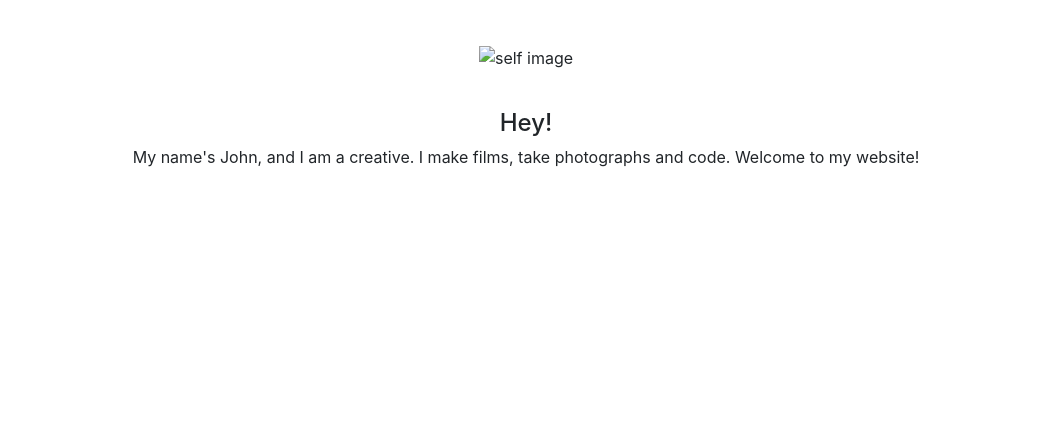
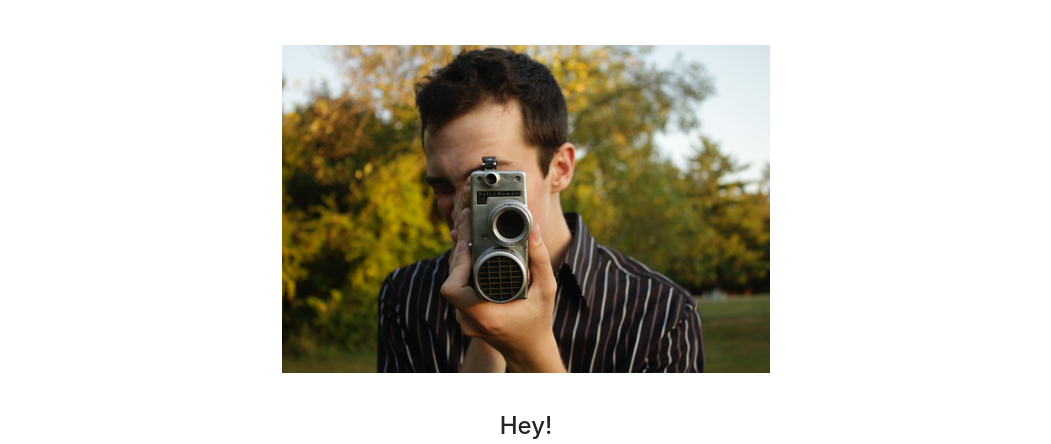
Before and after one commit to jfilm/Portfolio_Site, a plain HTML site: page index.html in a window 1280 px wide. Shown: the part 210-654 px from the top of the page, without its empty margins (114-1165 px from the left). Drawn offline with nearby package versions, Linux system fonts and the light colour scheme.

Commit message:
Update index.html

```diff
--- a/index.html
+++ b/index.html
@@ -30,12 +30,12 @@
 
   <div class="text-center">
   <div id="image">
-    <img src="img/image-1.png" class="img-fluid" alt="self image">
+    <img src="image-1.png" class="img-fluid" alt="self image">
   </div>
   </div>
   <div id="text">
     <h4>Hey!</h4>
-    <p>My name's John, and I am a creative. I make films, take photographs and code. Welcome to my website!</p>
+    <p>My name's John, and I am a creative entrepreneur. I make films, take photographs, tinker and build things. Welcome to my website!</p>
   </div>
 
 
```
